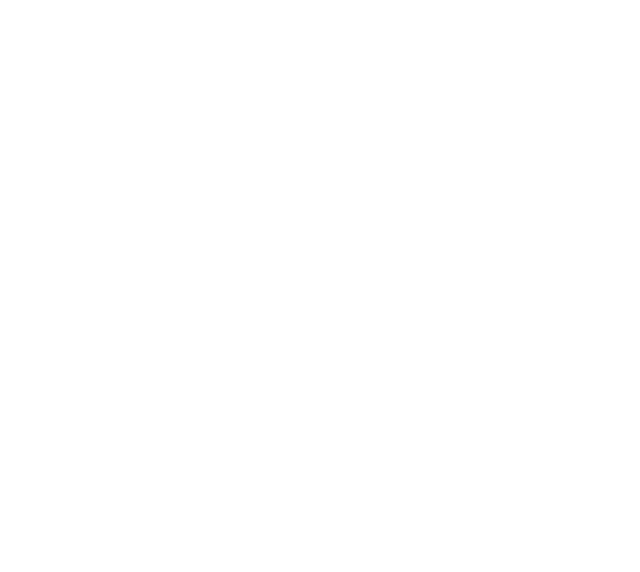
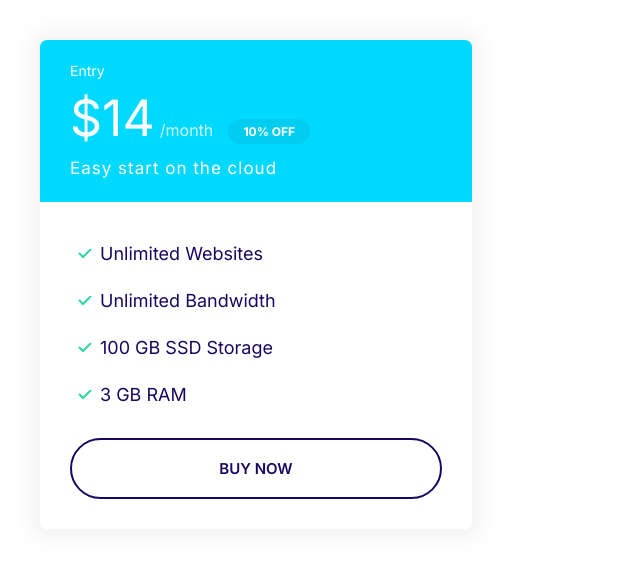
Before and after one commit to S0PL0/gianlucafy, a plain HTML site: page index.html in a window 1280 px wide. Shown: the whole page, without its empty margins (0-640 px from the left). Drawn offline with Linux system fonts and the light colour scheme.

Commit message:
Define the cards and plans compenents.

```diff
--- a/css/styles.css
+++ b/css/styles.css
@@ -116,6 +116,7 @@ a {
 
 .badge--small {
   font-size: 1.6rem;
+  padding: 0.5rem 1.5rem;
 }
 
 @media screen and (min-width: 1024px) {
@@ -279,3 +280,76 @@ a {
     font-size: 1.5rem;
   }
 }
+
+/* Cards */
+.card {
+  border-radius: 7px;
+  box-shadow: 0 0 20px 10px #f3f3f3;
+  overflow: hidden;
+}
+
+.card__header,
+.card__body {
+  padding: 2rem 3rem;
+}
+
+.card--primary .card__header {
+  background-color: var(--color-primary);
+  color: #fff;
+}
+
+.card--secondary .card__header {
+  background-color: var(--color-secondary);
+  color: #fff;
+}
+
+.card--secondary .badge--secondary {
+  background-color: #02cdf1;
+}
+
+/* Plans */
+.plan__name {
+  color: #fff;
+  margin: 0;
+  font-size: 2.4rem;
+  font-weight: 500;
+}
+
+.plan__price {
+  font-size: 6rem;
+}
+
+.plan__billing-cycle {
+  font-size: 2.4rem;
+  font-weight: 300;
+  opacity: 0.8;
+  margin-right: 1rem;
+}
+
+.plan__description {
+  font-size: 2rem;
+  font-weight: 300;
+  letter-spacing: 1px;
+}
+
+.plan .list__item {
+  margin-bottom: 2rem;
+}
+
+@media screen and (min-width: 1024px) {
+  .plan__name {
+    font-size: 1.4rem;
+  }
+
+  .plan__price {
+    font-size: 5rem;
+  }
+
+  .plan__billing-cycle {
+    font-size: 1.6rem;
+  }
+
+  .plan__description {
+    font-size: 1.7rem;
+  }
+}
--- a/index.html
+++ b/index.html
@@ -14,5 +14,30 @@
     <link rel="stylesheet" href="css/normalize.css" />
     <link rel="stylesheet" href="css/styles.css" />
   </head>
-  <body></body>
+  <body>
+    <div style="width: 40%; padding: 4rem">
+      <div class="plan">
+        <div class="card card--secondary">
+          <header class="card__header">
+            <h3 class="plan__name">Entry</h3>
+            <span class="plan__price">$14</span>
+            <span class="plan__billing-cycle">/month</span>
+            <span class="badge badge--secondary badge--small">10% OFF</span>
+            <div class="plan__description">Easy start on the cloud</div>
+          </header>
+          <div class="card__body">
+            <ul class="list list--tick">
+              <li class="list__item">Unlimited Websites</li>
+              <li class="list__item">Unlimited Bandwidth</li>
+              <li class="list__item">100 GB SSD Storage</li>
+              <li class="list__item">3 GB RAM</li>
+            </ul>
+            <button class="button button--outline button--block">
+              buy now
+            </button>
+          </div>
+        </div>
+      </div>
+    </div>
+  </body>
 </html>
```
Also changed, not shown: components/cards.html (added, +11 -0 lines), components/plans.html (added, +22 -0 lines).
